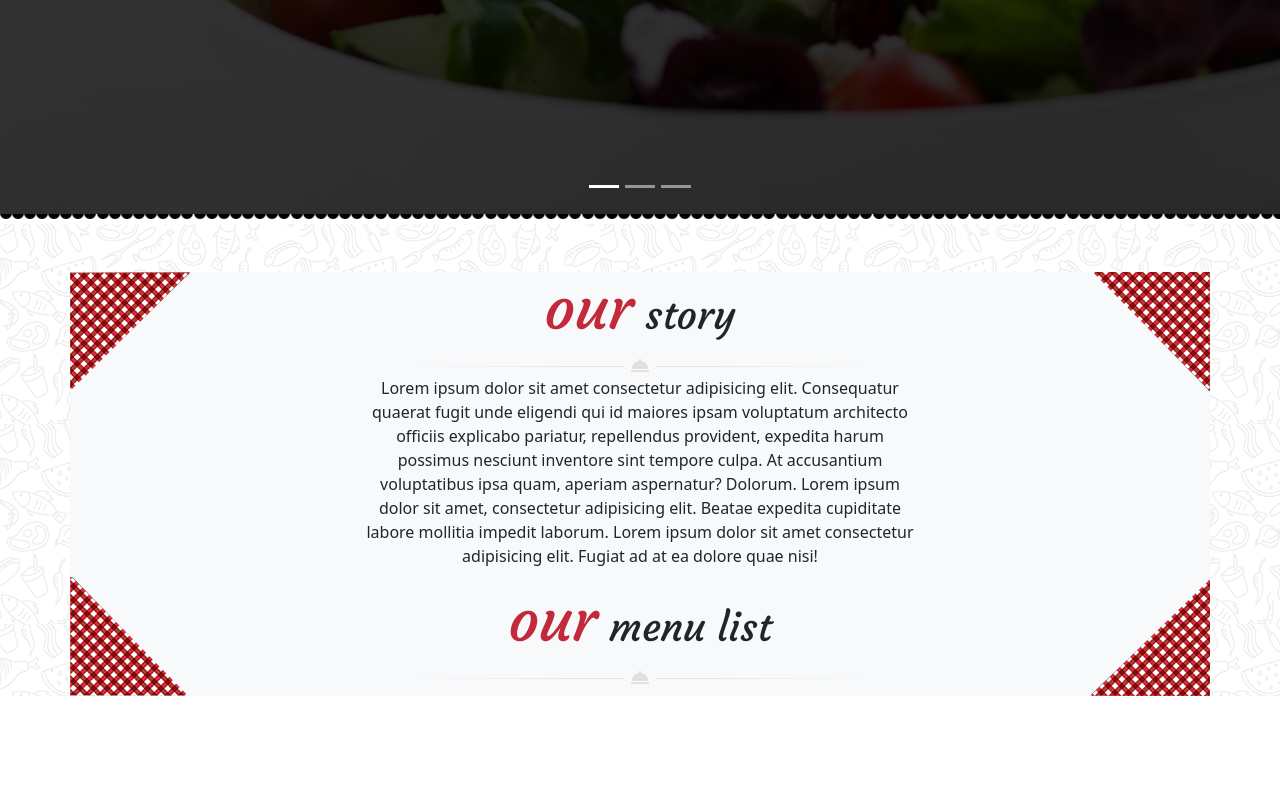
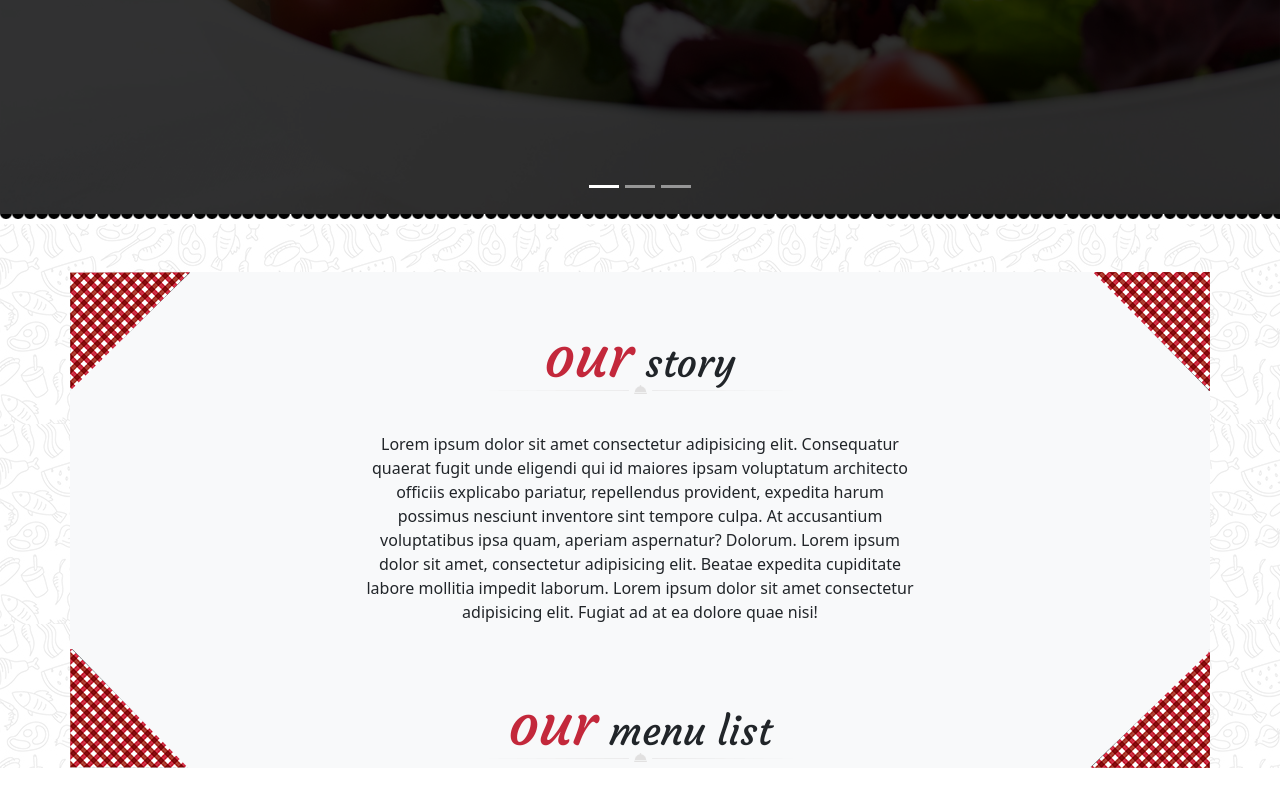
Before and after one commit to saidlionsgeeek/projet-css, a website: page index.html in a window 1280 px wide. Shown: the part 586-1386 px from the top of the page. Before the commit the page ends 1282 px from the top, so only its background shows below. Drawn offline with nearby package versions, Linux system fonts and the light colour scheme.

Commit message:
end section1

```diff
--- a/index.html
+++ b/index.html
@@ -10,7 +10,7 @@
 </head>
 
 <body>
-    <header class="position-relative  p">
+    <header class="position-relative p ">
         <nav
             class="d-flex d-md-block d-lg-flex justify-content-lg-between align-items-lg-center  navbar-index gap-lg-5">
             <ul
@@ -83,7 +83,7 @@
         </section>
 
         <!-- section carousel -->
-        <div id="carouselExampleIndicators" class="carousel slide" data-bs-ride="true">
+        <div id="carouselExampleIndicators" class="carousel slide " data-bs-ride="true">
             <div class="carousel-indicators ">
                 <button type="button" data-bs-target="#carouselExampleIndicators" data-bs-slide-to="0" class="active"
                     aria-current="true" aria-label="Slide 1"></button>
@@ -93,8 +93,8 @@
                     aria-label="Slide 3"></button>
             </div>
             <div class="carousel-inner ">
-                <div class="carousel-item active">
-                    <div class="d-block w-100 img-darken"></div>
+                <div class="carousel-item active ">
+                    <div class="d-block w-100 img-darken "></div>
                 </div>
                 <div class="carousel-item ">
                     <div class="d-block w-100 img-darken-2"></div>
@@ -125,17 +125,18 @@
             <div>
                 <h1 class=" text-story"><span>our</span> story</h1>
 
-                <div class=" text-center ">
-                    <img src="./public/images/decoration_line.png" alt="">
+                <div class=" deco-line ">
+                    <img width="305px" src="./public/images/decoration_line.png" alt="">
                 </div>
                 <div class="d-flex justify-content-center">
-                <p class=" text-center w-50 ">
+                    <p class=" text-center w-50  ">
                         Lorem ipsum dolor sit amet consectetur adipisicing elit. Consequatur
                         quaerat fugit unde eligendi
                         qui id maiores ipsam voluptatum architecto officiis explicabo pariatur, repellendus provident,
                         expedita harum possimus nesciunt inventore sint tempore culpa. At accusantium voluptatibus ipsa
                         quam, aperiam aspernatur? Dolorum. Lorem ipsum dolor sit amet, consectetur adipisicing elit.
-                    Beatae expedita cupiditate labore mollitia impedit laborum. Lorem ipsum dolor sit amet consectetur
+                        Beatae expedita cupiditate labore mollitia impedit laborum. Lorem ipsum dolor sit amet
+                        consectetur
                         adipisicing elit. Fugiat ad at ea dolore quae nisi!
                     </p>
                 </div>
@@ -143,11 +144,9 @@
             </div>
             <div>
                 <h1 class=" text-story"><span>our</span> menu list</h1>
-
-                <div class=" text-center pb-2">
-                    <img src="./public/images/decoration_line.png" alt="">
+                <div class="deco-line">
+                    <img width="305px"src="./public/images/decoration_line.png" alt="">
                 </div>
-
 
             </div>
         </section>
--- a/src/sass/modules/_main.scss
+++ b/src/sass/modules/_main.scss
@@ -5,6 +5,8 @@ main{
 .text-story{
     font-family: courgette;
     text-align: center;
+    padding-top: 3rem;
+    margin-bottom: -1rem;
     span{
         color:rgb(195, 40, 59);
         font-size: 60px;
@@ -30,3 +32,8 @@ main{
     right: 0;
     bottom:0;
 }
+.deco-line{
+    margin-bottom: 2rem;
+    text-align: center;
+
+}
```
Also changed, not shown: public/css/app.css, 1 other file. Lines whose indentation alone changed are shown as unchanged.
